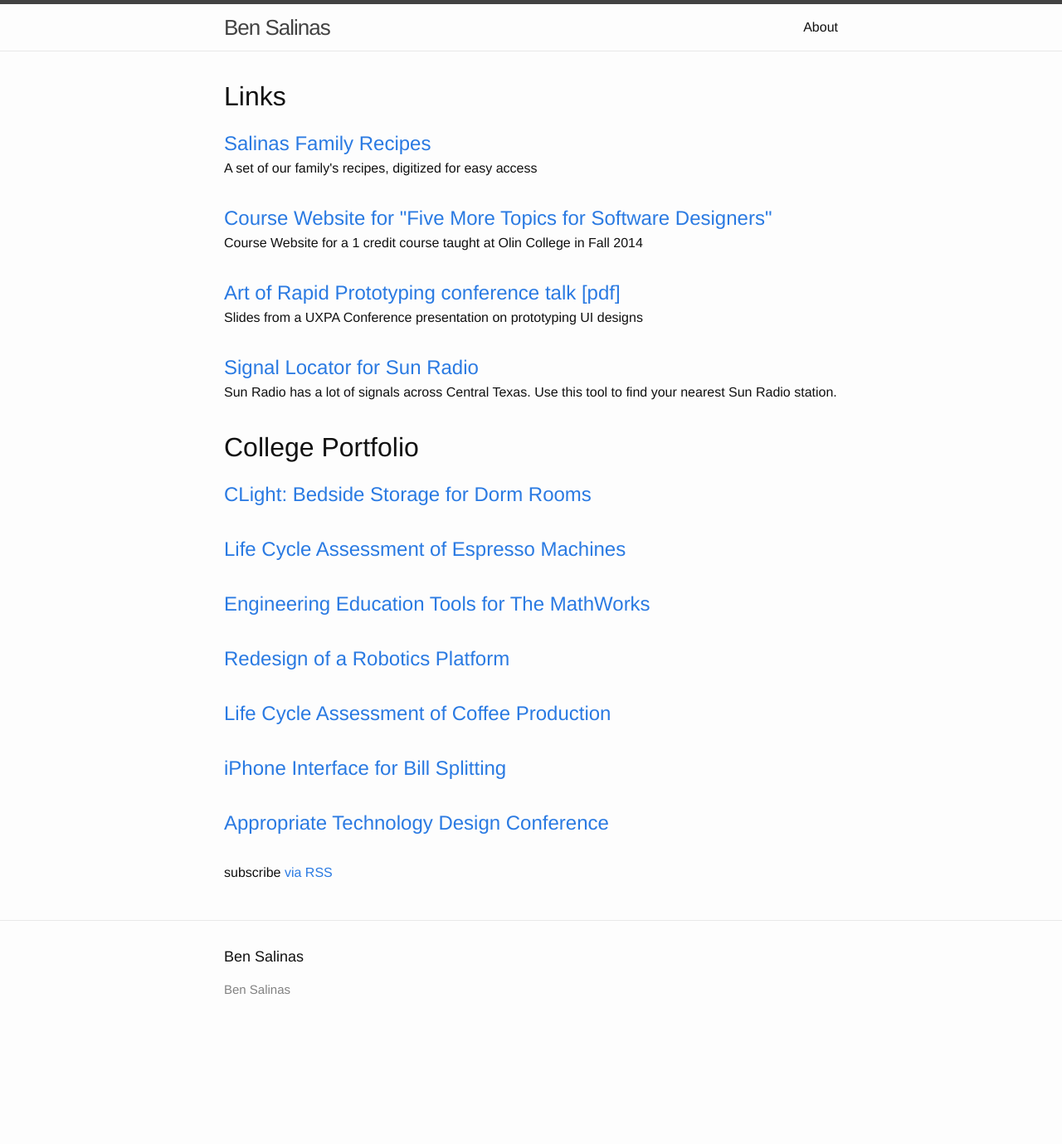
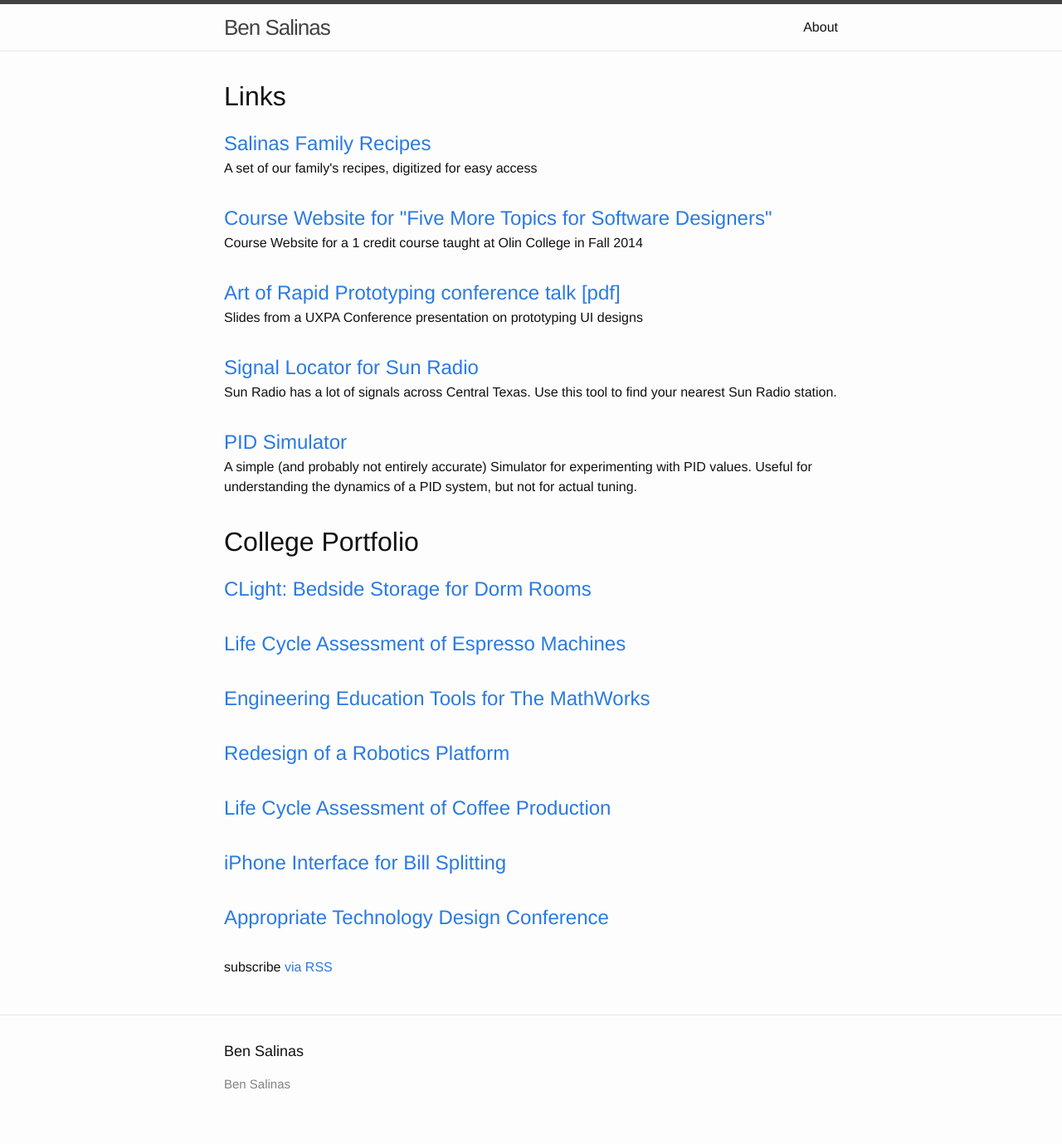
Before and after one commit to bsalinas/bsalinas.github.io, a Jekyll site: the page built from index.html, in a window 1280 px wide. Shown: the whole page at 83% size. Built offline with Jekyll 4.4.1, drawn with Linux system fonts in a browser that asks for light colours; before the commit the page ends 1265 px from its top, so only the background shows below that.

Commit message:
Add PID simulator link

```diff
--- a/_data/links.json
+++ b/_data/links.json
@@ -18,5 +18,10 @@
         "href":"/IWantMySunRadio/",
         "name":"Signal Locator for Sun Radio",
         "description":"Sun Radio has a lot of signals across Central Texas. Use this tool to find your nearest Sun Radio station."
+    },
+    {
+        "href":"/pid-simulator/",
+        "name":"PID Simulator",
+        "description":"A simple (and probably not entirely accurate) Simulator for experimenting with PID values. Useful for understanding the dynamics of a PID system, but not for actual tuning."
     }
 ]
```
